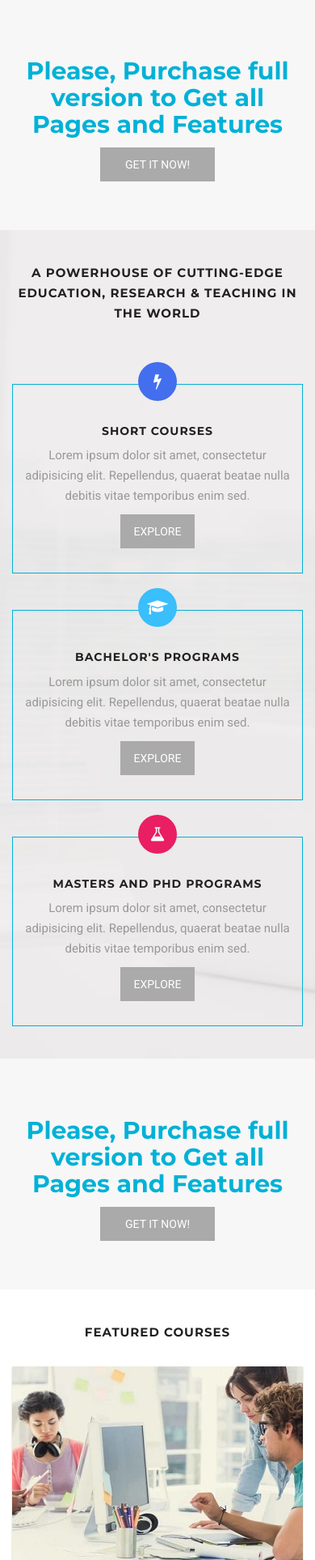
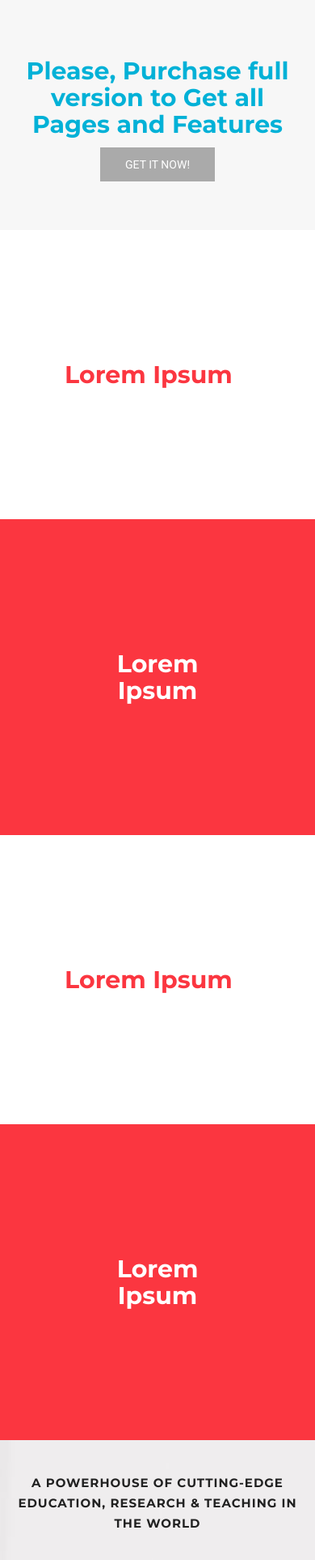
Before and after one commit to DivyanshuSaxena/IRSC-Website, a PHP site: page / in a window 390 px wide. Shown: the part 70-1996 px from the top of the page at 81% size. Run offline with PHP 8.4, Linux system fonts and the light colour scheme.

Commit message:
impact update

```diff
--- /dev/null
+++ b/website main/assets/css/imp.css
@@ -0,0 +1,32 @@
+.impa{
+ display: inline-block;
+    float: left;
+    text-align: center;
+    box-sizing: content-box;
+    font-size: 40px;
+    padding-top:150px;
+    padding-bottom: 150px;
+    padding-left: 125px;
+    padding-right: 125px;
+    background-color: #FB3640;
+    position: relative;
+    min-height: 1px;
+    color: black;
+    font-size: 40px;
+
+}
+.impb{
+	 display: inline-block;
+    float: left;
+    text-align: center;
+     box-sizing: content-box;
+    font-size: 40px;
+    padding-left: 80px;
+    padding-right: 80px;
+     padding-top:150px;
+     padding-bottom: 150px;
+    position: relative;
+    min-height: 1px;
+    font-size: 40px;
+    color: #FB3640;
+}
--- a/website main/assets/css/main.css
+++ b/website main/assets/css/main.css
@@ -21,6 +21,13 @@ body {
   -webkit-box-sizing: content-box;
   -moz-box-sizing: content-box;
   box-sizing: content-box;
+}
+.impact{
+  display: inline-block;
+  text-decoration-color: orange;
+  background-color: red;
+  border: 1px solid black;
+  width: 50%;
 }
 img {
   max-width: 100%;
--- a/website main/index.php
+++ b/website main/index.php
@@ -27,6 +27,8 @@
     <link rel="stylesheet" href="assets/css/slicknav.css" type="text/css">
     <!-- Responsive Style -->
     <link rel="stylesheet" href="assets/css/responsive.css">
+    <link rel="stylesheet" href="assets/css/imp.css">
+
 
     <!-- Color CSS Styles  -->
     <link rel="stylesheet" type="text/css" href="assets/css/colors/sky.css" media="screen" />
@@ -50,6 +52,16 @@
       </div>
     </section>
     <!-- End Content Section  -->
+      <div class="row">
+        <div class="col-md-3 col-sm-6 col-xs-12">
+        <div class="impb"><center><h2 style="color: #FB3640">Lorem Ipsum</h2></center></div></div>
+        <div class="col-md-3 col-sm-6 col-xs-12">
+        <div class="impa"><center><h2 style="color: white">Lorem Ipsum</h2></center></div></div>
+        <div class="col-md-3 col-sm-6 col-xs-12">
+        <div class="impb"><center><h2 style="color: #FB3640">Lorem Ipsum</h2></center></div></div>
+        <div class="col-md-3 col-sm-6 col-xs-12">
+        <div class="impa"><center><h2 style="color: white">Lorem Ipsum</h2></center></div></div>
+    </div>
 
     <!-- Activity Area Start -->
     <section class="activity-area section">
```
